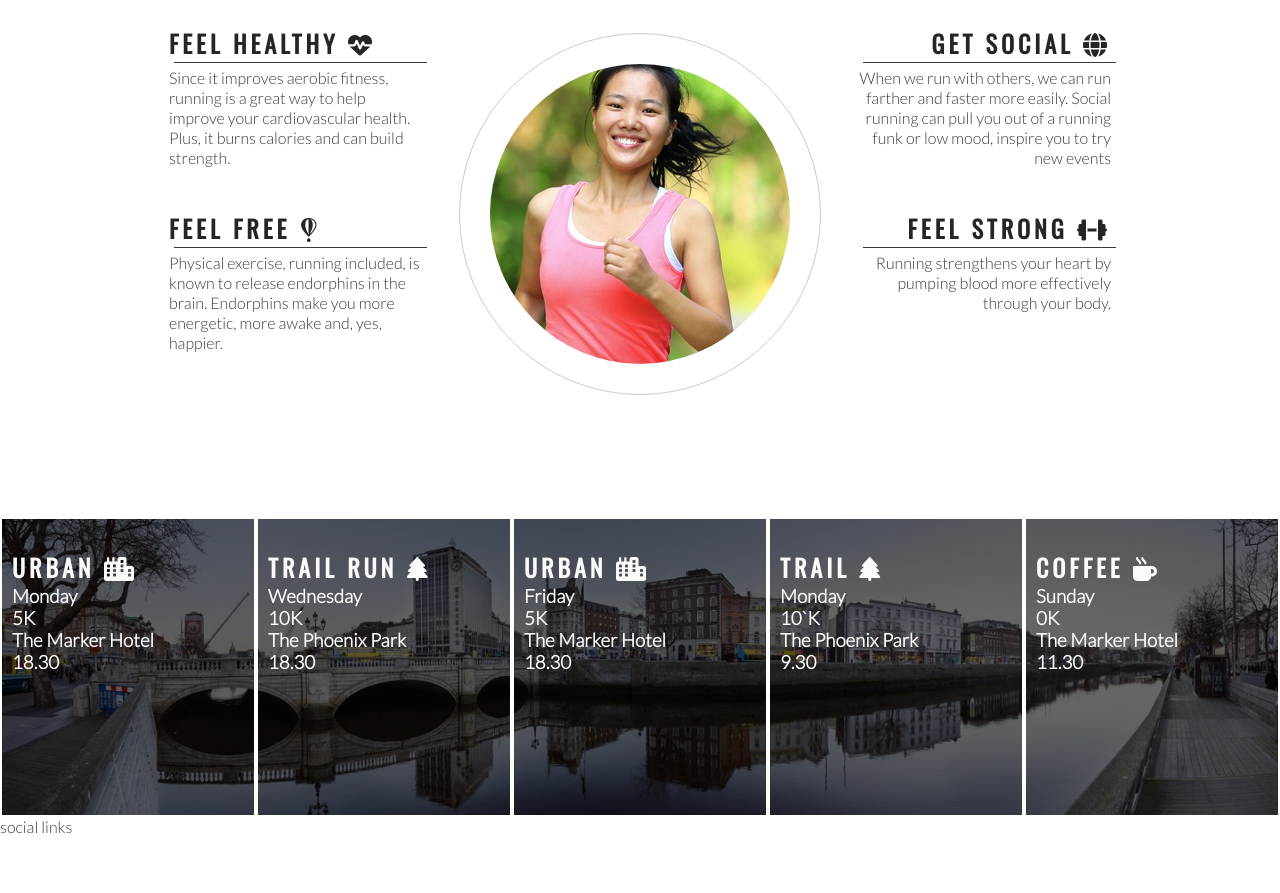
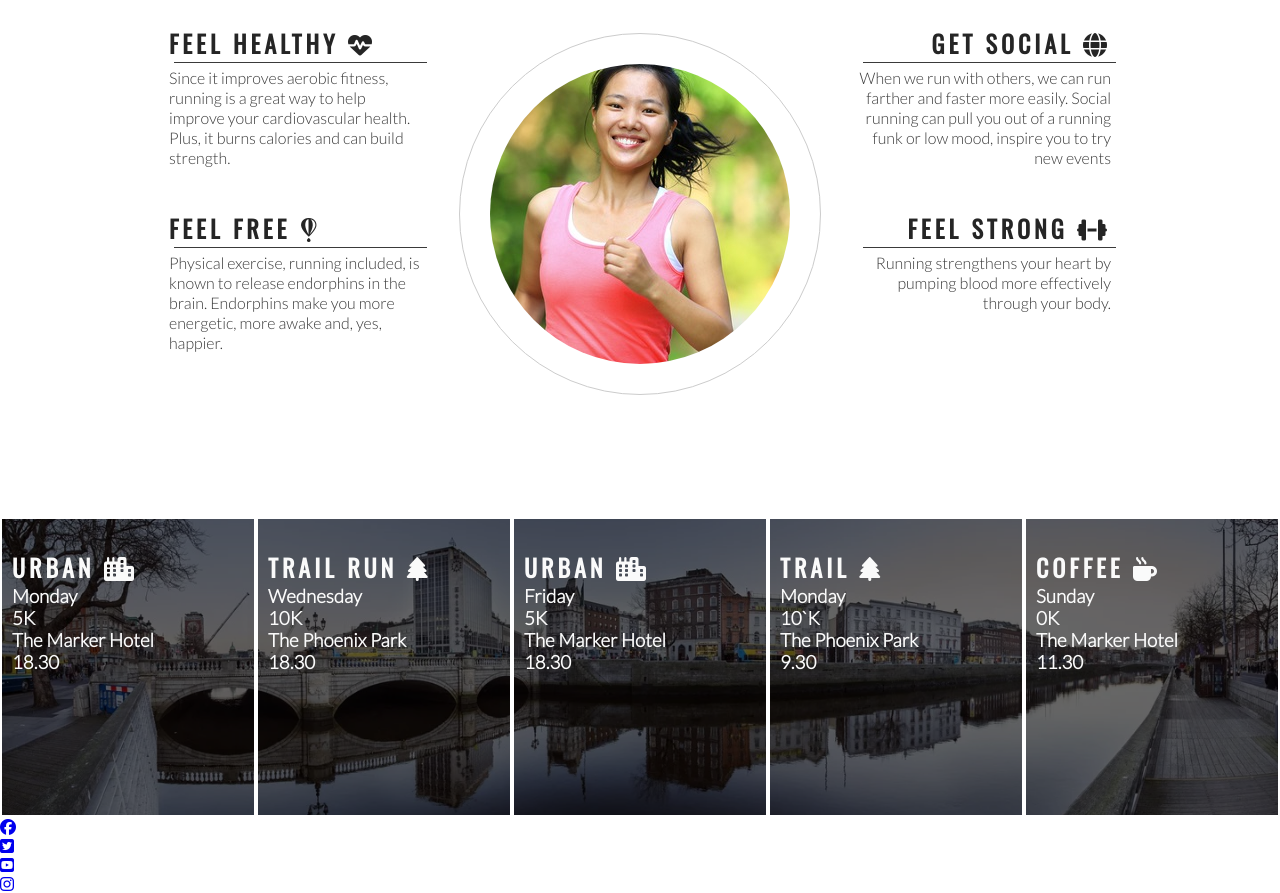
Before and after one commit to Bethieieio/love-running, a plain HTML site: page index.html in a window 1280 px wide. Shown: the part 778-1671 px from the top of the page. Before the commit the page ends 1614 px from the top, so only its background shows below. Drawn offline with nearby package versions, Linux system fonts and the light colour scheme.

Commit message:
add social media icons to footer

```diff
--- a/index.html
+++ b/index.html
@@ -120,7 +120,35 @@
         </div>
     </section>
     <footer>
-        social links
+        <ul>
+            <li>
+                <a href="https://www.facebook.com/" target="_blank" rel="noopener"
+                    aria-label="Visit out Facebook page (opens in new tab)">
+                    <i class="fab fa-facebook"></i>
+                </a>
+            </li>
+
+            <li>
+                <a href="https://www.twitter.com/" target="_blank" rel="noopener"
+                    aria-label="Visit out Twitter page (opens in new tab)">
+                    <i class="fab fa-twitter-square"></i>
+                </a>
+            </li>
+
+            <li>
+                <a href="https://www.youtube.com/" target="_blank" rel="noopener"
+                    aria-label="Visit out youtube page (opens in new tab)">
+                    <i class="fab fa-youtube-square"></i>
+                </a>
+            </li>
+
+            <li>
+                <a href="https://www.instagram.com/" target="_blank" rel="noopener"
+                    aria-label="Visit out Instagram page (opens in new tab)">
+                    <i class="fab fa-instagram"></i>
+                </a>
+            </li>
+        </ul>
     </footer>
        <!-- font awesome script -->
     <script src="https://kit.fontawesome.com/c7dbda0798.js" crossorigin="anonymous"></script>
```
